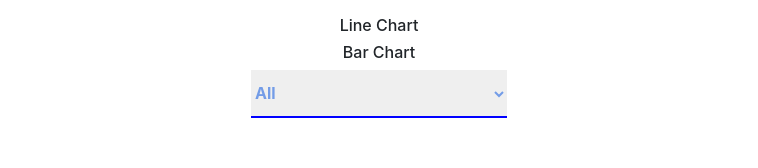
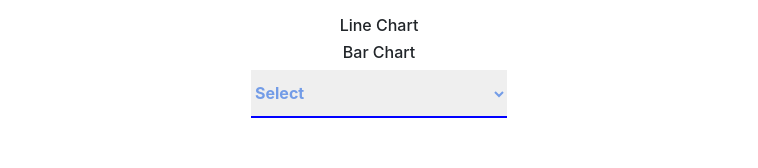
Before and after one commit to dennisnjd/Edentu-machine-test, a React (Create React App) app: page /chart in a window 1280 px wide. Shown: the part 502-670 px from the top of the page, without its empty margins (261-1019 px from the left). Built offline with nearby package versions, Linux system fonts and the light colour scheme; no server answers.

Commit message:
GH pages commit

```diff
--- a/package.json
+++ b/package.json
@@ -8,6 +8,7 @@
     "@testing-library/user-event": "^13.5.0",
     "axios": "^1.6.0",
     "chart.js": "^4.4.0",
+    "gh-pages": "^6.0.0",
     "react": "^18.2.0",
     "react-chartjs-2": "^5.2.0",
     "react-datepicker": "^4.21.0",
--- a/src/Components/Chart/GatePassVisualisation.jsx
+++ b/src/Components/Chart/GatePassVisualisation.jsx
@@ -119,7 +119,7 @@
                         <h6 onClick={() => handleType('bar')} style={{ cursor: "pointer" }}>Bar Chart</h6>
                         <div>
                             <select className='selectt col-xs-12' onChange={(e) => setSelectedFilter(e.target.value)} value={selectedFilter}>
-                                <option value="all">All</option>
+                                <option value="all">Select</option>
                                 <option value="applied_gatepass_count">Applied</option>
                                 <option value="processing_gatepass_count">Processing</option>
                                 <option value="approved_gatepass_count">Approved</option>
--- a/src/Components/Register/Register.css
+++ b/src/Components/Register/Register.css
@@ -41,6 +41,7 @@
     color: whitesmoke;
     font-weight: 900;
 }
-.btn :hover{
+.btn:hover{
     color: white;
+    background-color: #0f4e55;
 }
```
Also changed, not shown: 1 other file (tests, documents, lock files or other folders).
